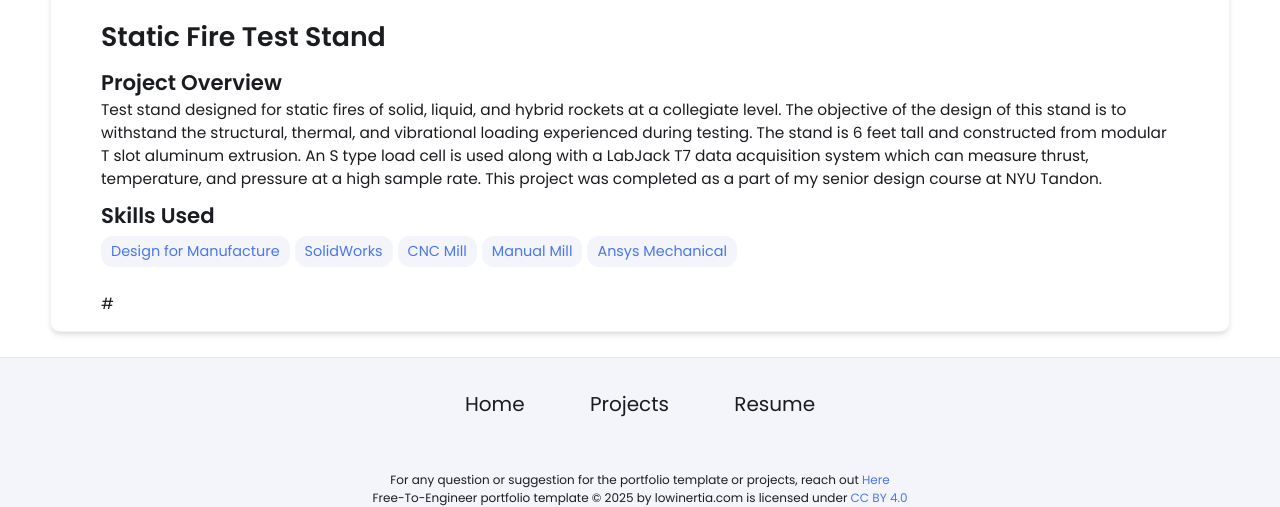
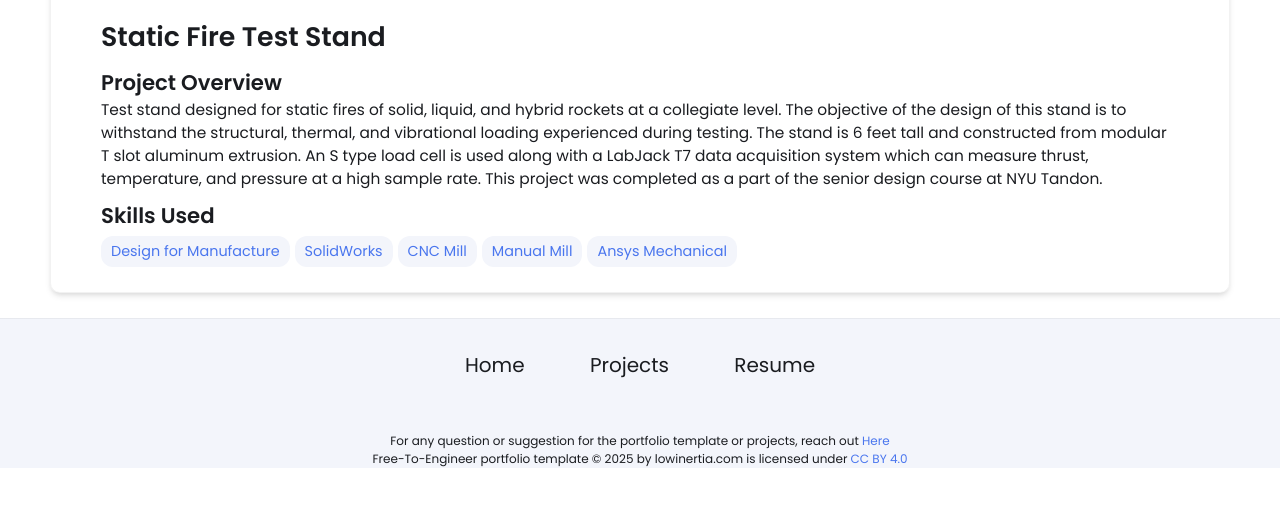
Before and after one commit to arock714/arock417.github.io, a Jekyll site: the page built from _projects/static-fire-test-stand/index.md, in a window 1280 px wide. Shown: the part 490-997 px from the top of the page. Built offline with Jekyll 4.4.1, drawn with Linux system fonts in a browser that asks for light colours; after the commit the page ends 958 px from its top, so only the background shows below that.

```diff
--- a/_config.yml
+++ b/_config.yml
@@ -25,7 +25,7 @@ profile_image: ./assets/images/profile-image/avatar.jpeg
 
 # Link your resume
 # You can place your resume in assets/resume/{resume.pdf or add external link such as pdf saved in google drive
-resume-url: /assets/resume/resume.pdf # can alternatively be a link
+resume-url: /assets/resume/resume_2026.pdf # can alternatively be a link
 
 
 # Set up external links - this will show up as small icons next to your name.
--- a/_projects/static-fire-test-stand/index.md
+++ b/_projects/static-fire-test-stand/index.md
@@ -1,7 +1,7 @@
 ---
 layout: post
 title: Static Fire Test Stand
-description:  Test stand designed for static fires of solid, liquid, and hybrid rockets at a collegiate level. The objective of the design of this stand is to withstand the structural, thermal, and vibrational loading experienced during testing. The stand is 6 feet tall and constructed from modular T slot aluminum extrusion. An S type load cell is used along with a LabJack T7 data acquisition system which can measure thrust, temperature, and pressure at a high sample rate. This project was completed as a part of my senior design course at NYU Tandon.
+description:  Test stand designed for static fires of solid, liquid, and hybrid rockets at a collegiate level. The objective of the design of this stand is to withstand the structural, thermal, and vibrational loading experienced during testing. The stand is 6 feet tall and constructed from modular T slot aluminum extrusion. An S type load cell is used along with a LabJack T7 data acquisition system which can measure thrust, temperature, and pressure at a high sample rate. This project was completed as a part of the senior design course at NYU Tandon.
 
 skills:
 - Design for Manufacture
@@ -11,5 +11,3 @@ skills:
 - Ansys Mechanical
 main-image: /zuko.JPEG
 ---
-
-#
```
Also changed, not shown: 2 other files.
